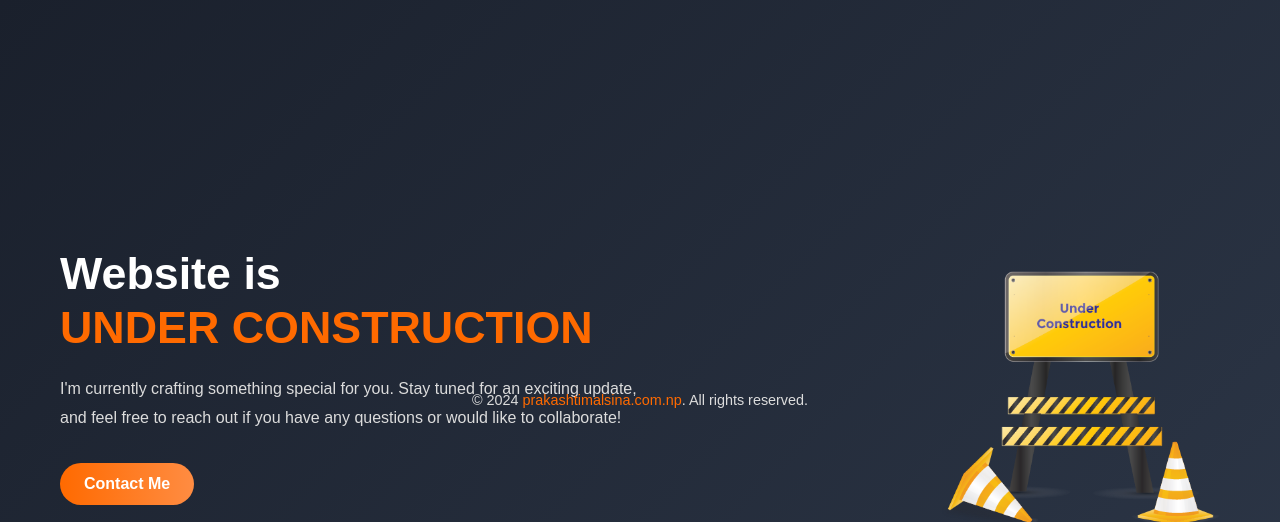
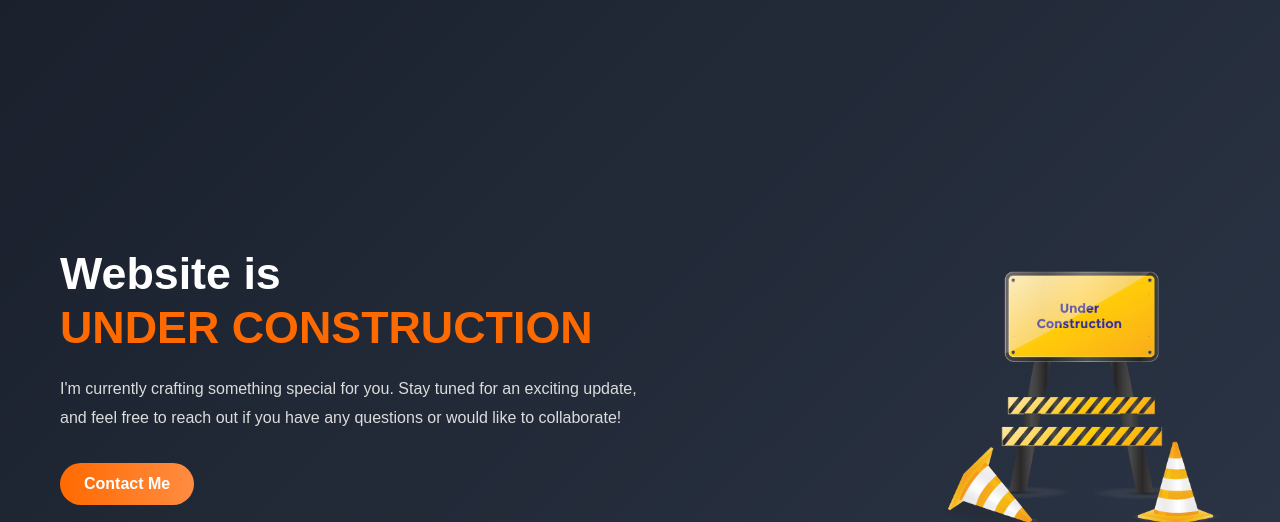
Before and after one commit to Prakash11645-sudo/portfolio, a plain HTML site: page index.html in a window 1280 px wide. Shown: the top 522 px of the page. Drawn offline with Linux system fonts and the light colour scheme.

Commit message:
Update index.html

```diff
--- a/index.html
+++ b/index.html
@@ -119,19 +119,7 @@
       max-width: 40%;
     }
 
-    footer {
-      position: absolute;
 
-      text-align: center;
-      width: 100%;
-      font-size: 0.9rem;
-      color: #dcdcdc;
-    }
-
-    footer a {
-      color: #ff6a00;
-      text-decoration: none;
-    }
 
     @media (max-width: 768px) {
       .container {
@@ -180,8 +168,6 @@
     </div>
   </div>
 
-  <footer>
-    &copy; 2024 <a href="https://prakashtimalsina.com.np">prakashtimalsina.com.np</a>. All rights reserved.
-  </footer>
+
 </body>
 </html>
```
